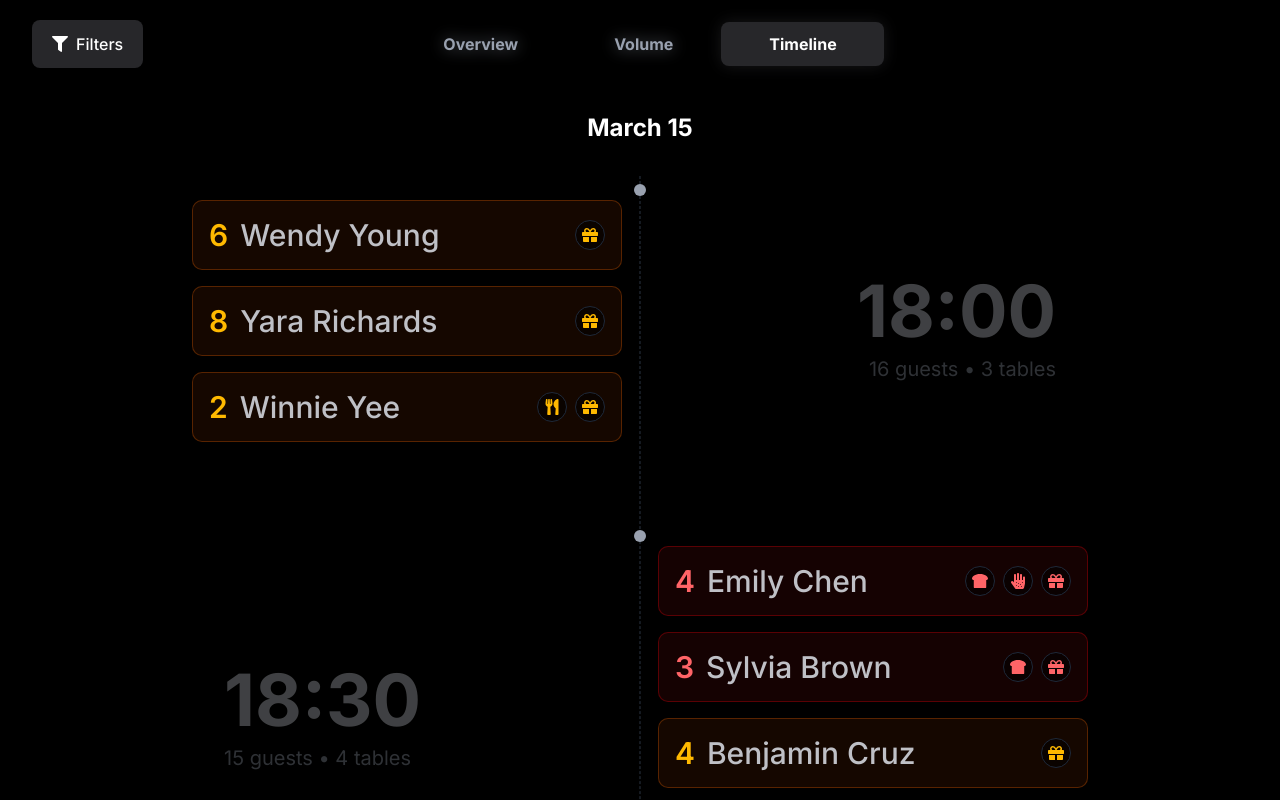
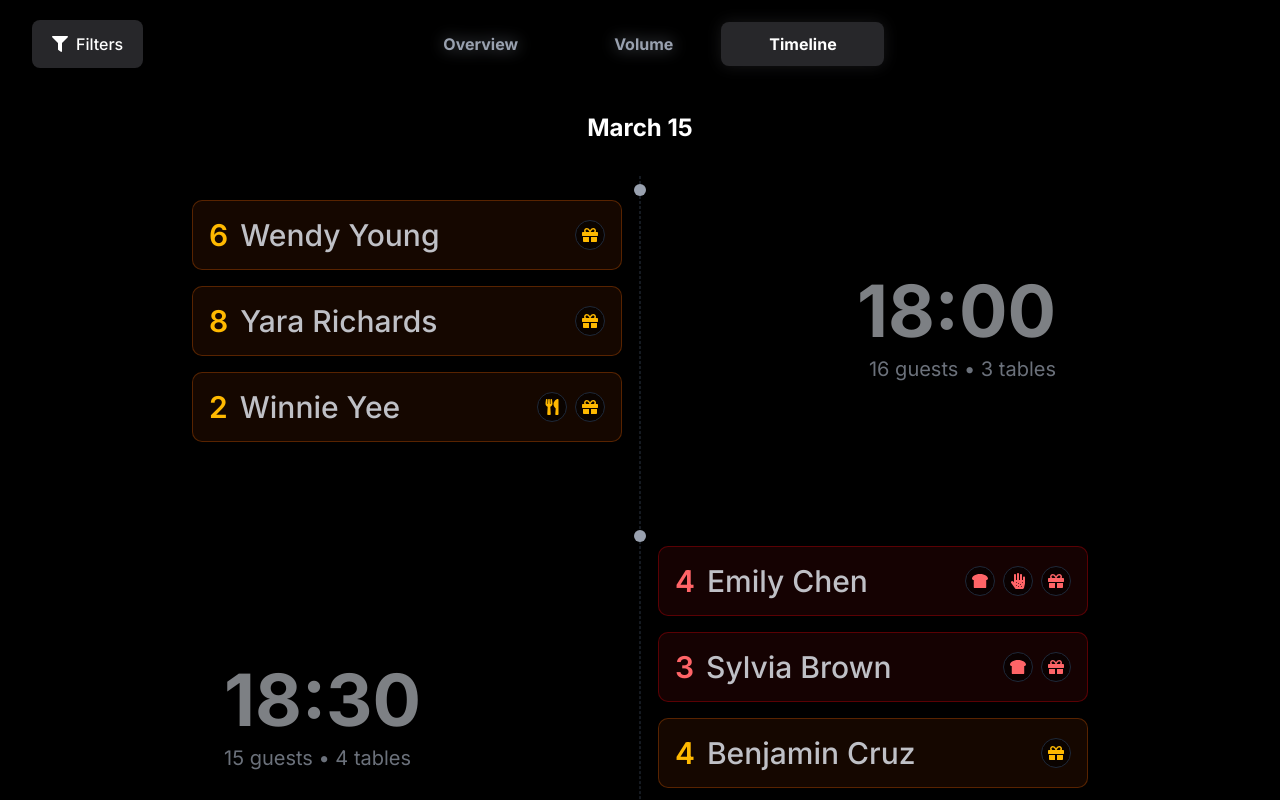
Before and after one commit to steventanyang/laudure, a Next.js app: page /timeline in a window 1280 px wide. Shown: the top 800 px of the page. Built offline with nearby package versions, Linux system fonts and the light colour scheme.

Commit message:
ux features to timeline / filtering

```diff
--- a/src/app/timeline/page.tsx
+++ b/src/app/timeline/page.tsx
@@ -1,6 +1,6 @@
 "use client";
 
-import { useState, useEffect } from "react";
+import { useState, useEffect, useRef } from "react";
 import { Card } from "@/components/ui/card";
 import SkeletonTimeline from "@/components/SkeletonTimeline";
 // Import icons from a common icon library
@@ -50,6 +50,8 @@ export default function Special() {
   const [isAnimating, setIsAnimating] = useState(false);
   const [isFilterPanelOpen, setIsFilterPanelOpen] = useState(false);
   const [isFiltering, setIsFiltering] = useState(false);
+  const [activeTime, setActiveTime] = useState<string | null>(null);
+  const timeSectionRefs = useRef<Record<string, HTMLDivElement | null>>({});
 
   // At the top of the component, simplify the date format
   const today = new Date().toLocaleDateString("en-US", {
@@ -101,6 +103,7 @@ export default function Special() {
       setIsPanelVisible(false);
       setIsOverlayVisible(false);
       setSelectedReservation(null);
+      setActiveTime(null); // Reset active time
     }
 
     setTimeout(() => {
@@ -129,37 +132,55 @@ export default function Special() {
     }, 800);
   };
 
-  // Get the previous reservation
+  // Add this function to get ordered reservations for navigation
+  const getOrderedReservations = () => {
+    // Create the same order as displayed on screen
+    const ordered: ReservationDetail[] = [];
+
+    // Get all time slots in display order
+    const times = Object.keys(sortedTimeGroups).sort((a, b) => {
+      // Sort by time (e.g., "18:00", "18:30", etc.)
+      return a.localeCompare(b);
+    });
+
+    // For each time slot, add reservations in order of priority
+    times.forEach((time) => {
+      ordered.push(...sortedTimeGroups[time]);
+    });
+
+    return ordered;
+  };
+
+  // Update the navigation functions
   const getPrevReservation = () => {
     if (!selectedReservation) return null;
 
-    // Get all reservations in a flat array
-    const allReservations = filteredReservations;
+    // Get all reservations in display order
+    const orderedReservations = getOrderedReservations();
 
     // Find current index
-    const currentIndex = allReservations.findIndex(
+    const currentIndex = orderedReservations.findIndex(
       (r) => r.id === selectedReservation.id
     );
 
     // Return previous reservation or null if at the start
-    return currentIndex > 0 ? allReservations[currentIndex - 1] : null;
+    return currentIndex > 0 ? orderedReservations[currentIndex - 1] : null;
   };
 
-  // Get the next reservation
   const getNextReservation = () => {
     if (!selectedReservation) return null;
 
-    // Get all reservations in a flat array
-    const allReservations = filteredReservations;
+    // Get all reservations in display order
+    const orderedReservations = getOrderedReservations();
 
     // Find current index
-    const currentIndex = allReservations.findIndex(
+    const currentIndex = orderedReservations.findIndex(
       (r) => r.id === selectedReservation.id
     );
 
     // Return next reservation or null if at the end
-    return currentIndex < allReservations.length - 1
-      ? allReservations[currentIndex + 1]
+    return currentIndex < orderedReservations.length - 1
+      ? orderedReservations[currentIndex + 1]
       : null;
   };
 
@@ -170,6 +191,25 @@ export default function Special() {
 
     if (targetReservation) {
       setSelectedReservation(targetReservation);
+
+      // Set the active time
+      const newActiveTime = targetReservation.time;
+
+      // Only scroll if the time is changing
+      if (activeTime !== newActiveTime) {
+        setActiveTime(newActiveTime);
+
+        // Scroll to the time section with a small delay to ensure UI has updated
+        setTimeout(() => {
+          const timeSection = timeSectionRefs.current[newActiveTime];
+          if (timeSection) {
+            timeSection.scrollIntoView({
+              behavior: "smooth",
+              block: "center",
+            });
+          }
+        }, 100);
+      }
     }
   };
 
@@ -229,39 +269,58 @@ export default function Special() {
 
   // Handle reservation click
   const handleReservationClick = (reservation: ReservationDetail) => {
-    // Prevent interaction during animation
     if (isAnimating) return;
-
     setIsAnimating(true);
     setSelectedReservation(reservation);
-    // Start animations
+    setActiveTime(reservation.time);
     setIsOverlayVisible(true);
     setTimeout(() => {
       setIsPanelVisible(true);
-      // Animation is complete, allow interactions again
       setTimeout(() => setIsAnimating(false), 300);
     }, 50);
   };
 
   // Close side panel
   const closeSidePanel = () => {
-    // Prevent interaction during animation
     if (isAnimating) return;
+    setIsAnimating(true);
+    setIsPanelVisible(false);
 
-    setIsAnimating(true);
-    // Reverse animation order
-    setIsPanelVisible(false);
     setTimeout(() => {
       setIsOverlayVisible(false);
+      setActiveTime(null); // Reset active time when closing panel
+
       setTimeout(() => {
         setSelectedReservation(null);
-        setIsAnimating(false); // Animation is complete, allow interactions again
+        setIsAnimating(false);
       }, 300);
     }, 100);
   };
 
   const toggleFilterPanel = () => {
-    setIsFilterPanelOpen(!isFilterPanelOpen);
+    if (!isFilterPanelOpen && reservations.length > 0) {
+      // When opening, ensure the times are properly loaded
+      // This is a backup in case the useEffect in TimelineFilters doesn't catch it
+      // const allTimesSelected = Object.keys(
+      //   reservations.reduce(
+      //     (times, res) => ({ ...times, [res.time]: true }),
+      //     {}
+      //   )
+      // );
+
+      // Then toggle the panel
+      setIsFilterPanelOpen(true);
+    } else {
+      setIsFilterPanelOpen(false);
+    }
+  };
+
+  // Create a combined highlight state to show both activeTime and the section containing the selected reservation
+  const isHighlightedSection = (time: string) => {
+    return (
+      activeTime === time ||
+      (selectedReservation && selectedReservation.time === time)
+    );
   };
 
   return (
@@ -301,18 +360,35 @@ export default function Special() {
 
                     {/* Request cards */}
                     <div className="py-6 relative">
-                      {/* Large time display in empty space - now brighter */}
+                      {/* Large time display in empty space - now with active state highlighting */}
                       <div
                         className={`absolute top-1/2 transform -translate-y-1/2 ${
                           isLeftSide(time) ? "right-8" : "left-8"
                         } ${
                           isLeftSide(time) ? "text-right" : "text-left"
-                        } opacity-30 pointer-events-none`}
+                        } pointer-events-none transition-all duration-500 ${
+                          isHighlightedSection(time) ? "z-50" : ""
+                        }`}
+                        ref={(el) => {
+                          timeSectionRefs.current[time] = el;
+                        }}
                       >
-                        <div className="text-7xl font-bold text-gray-300">
+                        <div
+                          className={`text-7xl font-bold transition-all duration-300 ${
+                            isHighlightedSection(time)
+                              ? "text-white drop-shadow-glow"
+                              : "text-gray-300 opacity-60"
+                          }`}
+                        >
                           {time}
                         </div>
-                        <div className="text-xl text-gray-400 mt-2">
+                        <div
+                          className={`text-xl mt-2 transition-all duration-300 ${
+                            isHighlightedSection(time)
+                              ? "text-white opacity-90 drop-shadow-glow"
+                              : "text-gray-400 opacity-70"
+                          }`}
+                        >
                           <span>
                             {sortedTimeGroups[time].reduce(
                               (total, req) => total + req.people,
@@ -339,7 +415,11 @@ export default function Special() {
                                 : request.status === "attention"
                                 ? "bg-amber-950/30 border-amber-700/40 hover:border-amber-600/60"
                                 : "bg-green-950/30 border-green-700/40 hover:border-green-600/60"
-                            } ${isAnimating ? "pointer-events-none" : ""}`}
+                            } ${isAnimating ? "pointer-events-none" : ""} ${
+                              selectedReservation?.id === request.id
+                                ? "scale-105 shadow-xl z-50 border-2 bg-opacity-95 brightness-110"
+                                : ""
+                            }`}
                             onClick={() => handleReservationClick(request)}
                           >
                             <div className="flex justify-between items-center">
@@ -652,10 +732,10 @@ export default function Special() {
         </div>
       )}
 
-      {/* Overlay with fade effect */}
+      {/* Overlay with hole for selected card */}
       <div
         className={`fixed inset-0 bg-black transition-opacity duration-300 ease-in-out z-40 ${
-          isOverlayVisible ? "opacity-50" : "opacity-0 pointer-events-none"
+          isOverlayVisible ? "opacity-70" : "opacity-0 pointer-events-none"
         }`}
         onClick={closeSidePanel}
       ></div>
--- a/src/components/TimelineFilters.tsx
+++ b/src/components/TimelineFilters.tsx
@@ -32,6 +32,16 @@ export default function TimelineFilters({
   const [selectedTimes, setSelectedTimes] = useState<Record<string, boolean>>(
     times.reduce((acc, time) => ({ ...acc, [time]: true }), {})
   );
+
+  // Add this useEffect to update the selected times when the times prop changes
+  useEffect(() => {
+    // Only update if times array has items and the selectedTimes is empty
+    if (times.length > 0 && Object.keys(selectedTimes).length === 0) {
+      setSelectedTimes(
+        times.reduce((acc, time) => ({ ...acc, [time]: true }), {})
+      );
+    }
+  }, [times, selectedTimes]);
 
   // Drag selection state
   const [isDragging, setIsDragging] = useState(false);
```
